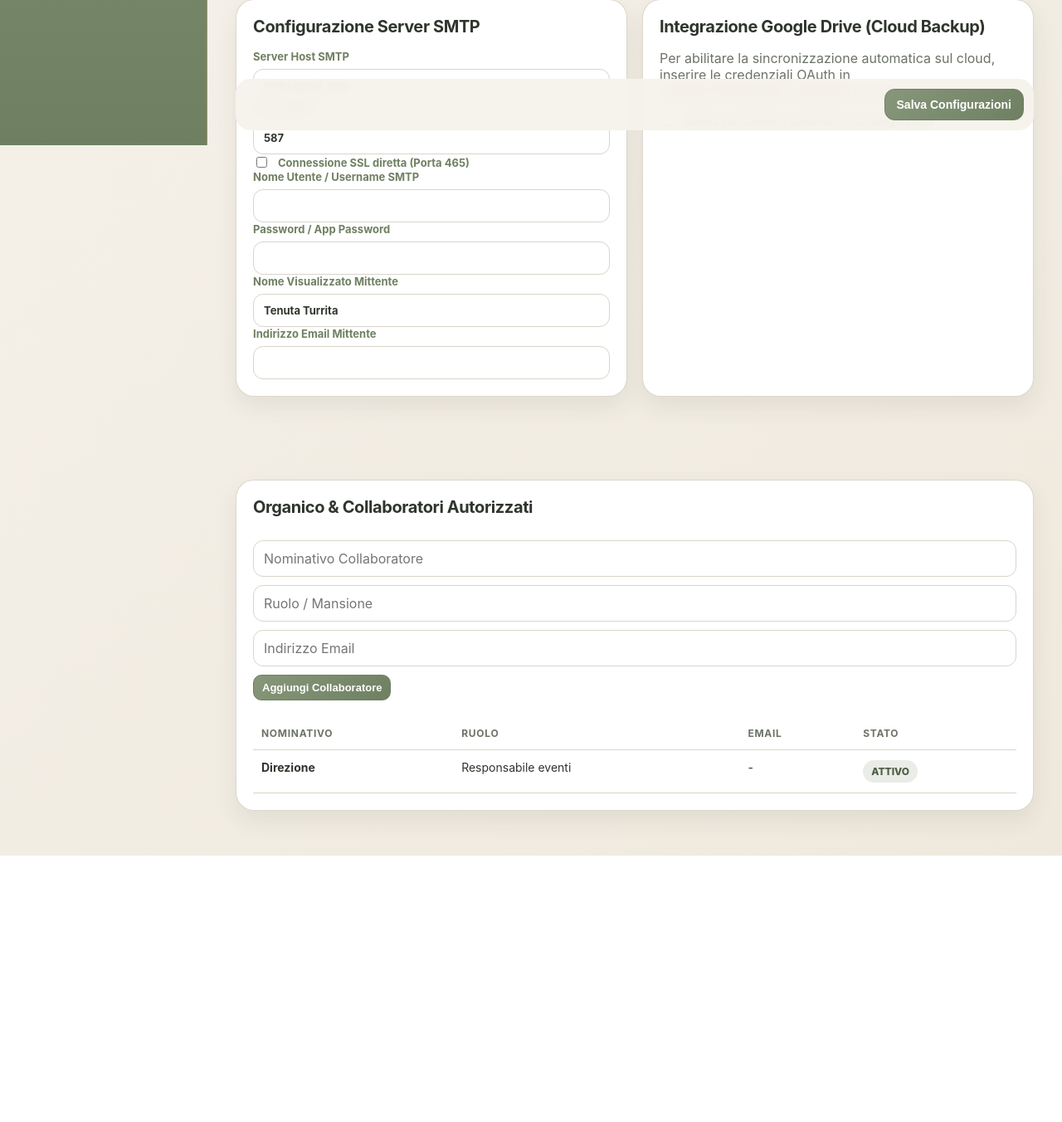
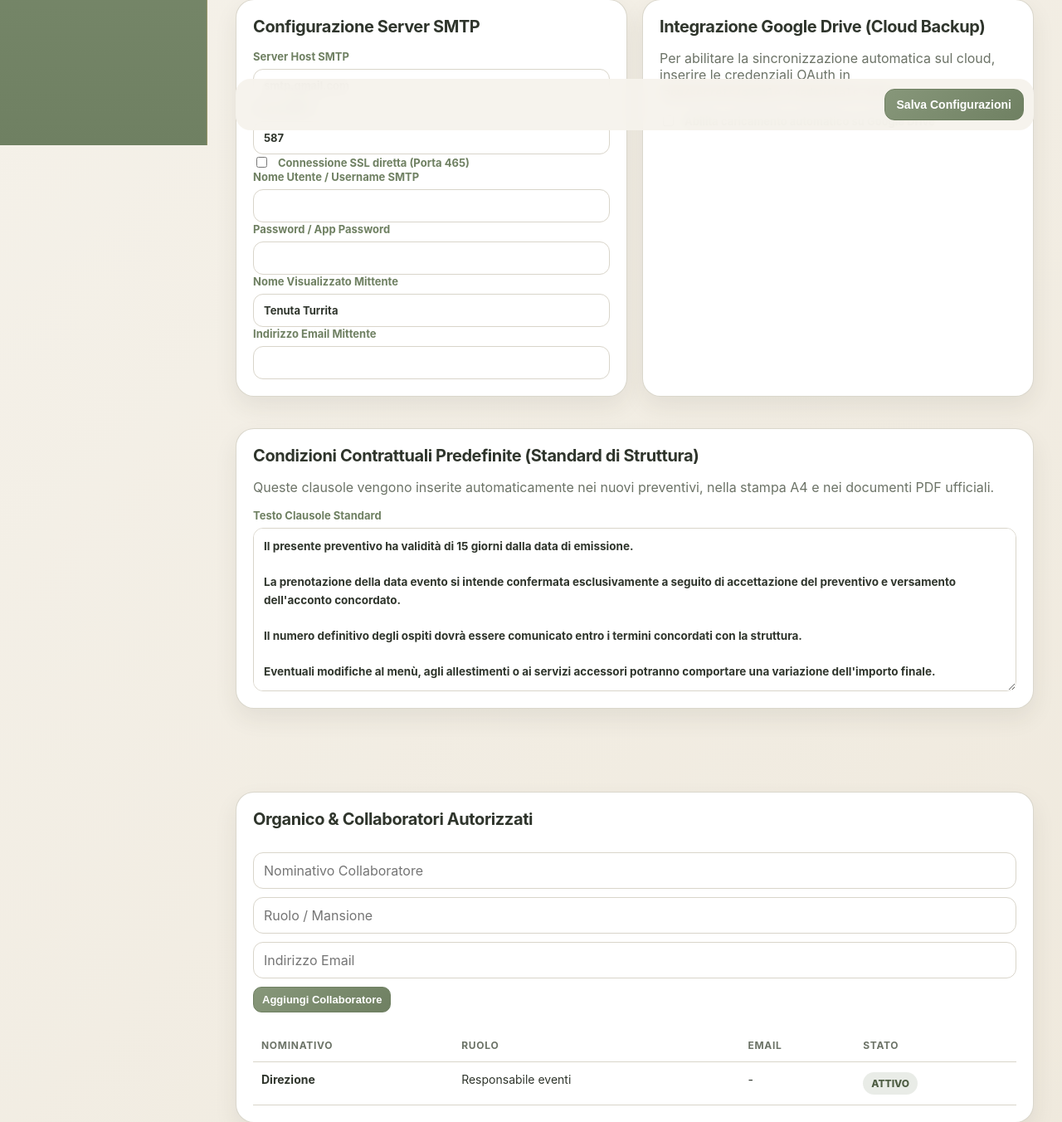
Before and after one commit to melillopietro/tenuta-turrita-quote-manager, a FastAPI app: page /settings in a window 1280 px wide. Shown: the part 625-1977 px from the top of the page at 83% size. Before the commit the page ends 1656 px from the top, so only its background shows below. Run offline with FastAPI, Linux system fonts and the light colour scheme; data comes from the database, SQL or seed files in the repository.

Commit message:
feat: aggiunta gestione termini contrattuali predefiniti in Impostazioni

```diff
--- a/app/main.py
+++ b/app/main.py
@@ -366,7 +366,7 @@ async def save_settings(request: Request) -> RedirectResponse:
     allowed = [
         "company_name", "company_address", "company_phone", "company_email", "company_iban", "company_account_holder", "company_payoff",
         "smtp_host", "smtp_port", "smtp_secure", "smtp_username", "smtp_password", "smtp_sender_name", "smtp_sender_email",
-        "drive_backup_enabled",
+        "drive_backup_enabled", "default_contract_terms",
     ]
     for key in allowed:
         value = data.get(key, "")
--- a/app/templates/settings.html
+++ b/app/templates/settings.html
@@ -40,6 +40,12 @@
     <label class="check"><input type="checkbox" name="drive_backup_enabled" {% if settings.drive_backup_enabled == 'true' %}checked{% endif %}> Abilita caricamento automatico su Google Drive</label>
   </div>
 
+  <div class="panel form-section span-2">
+    <h2>Condizioni Contrattuali Predefinite (Standard di Struttura)</h2>
+    <p class="muted">Queste clausole vengono inserite automaticamente nei nuovi preventivi, nella stampa A4 e nei documenti PDF ufficiali.</p>
+    <label>Testo Clausole Standard<textarea name="default_contract_terms" rows="8" style="font-family: inherit; font-size: 13.5px; line-height: 1.6;">{{ settings.default_contract_terms }}</textarea></label>
+  </div>
+
   <div class="span-2 actions sticky-actions">
     <button class="btn primary" type="submit">Salva Configurazioni</button>
   </div>
```
